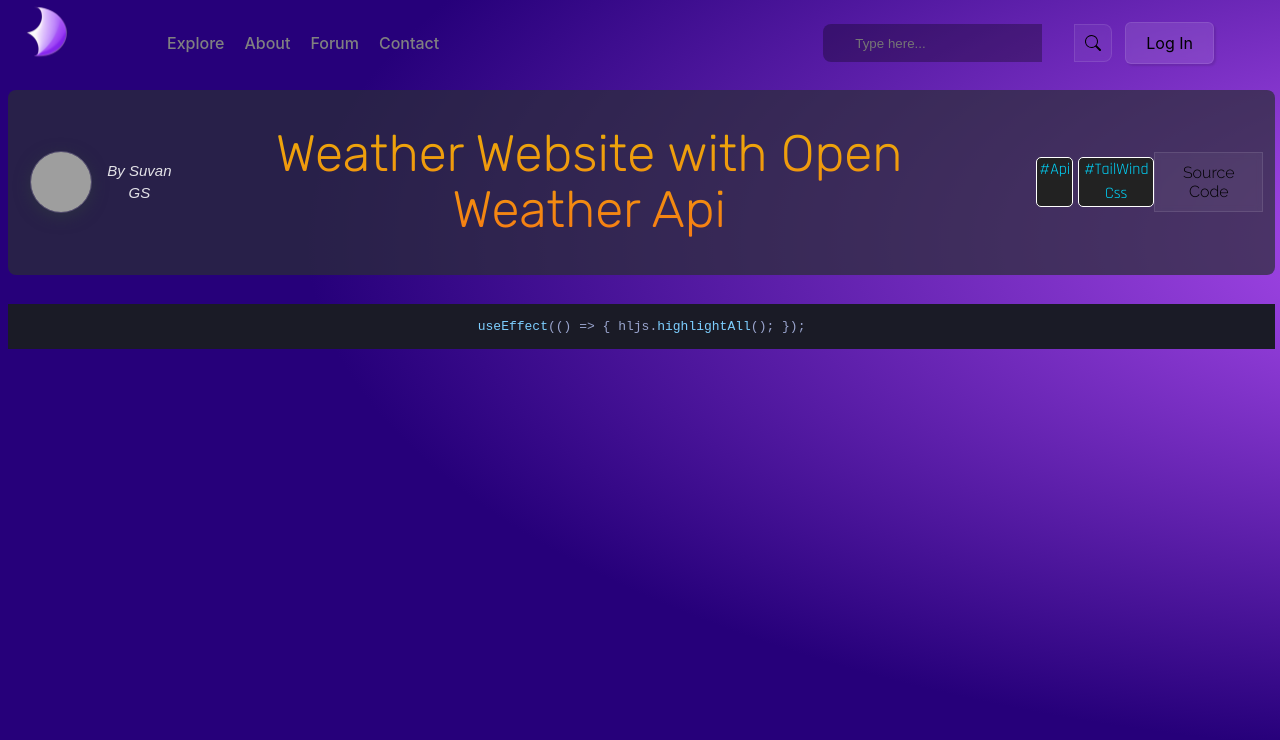
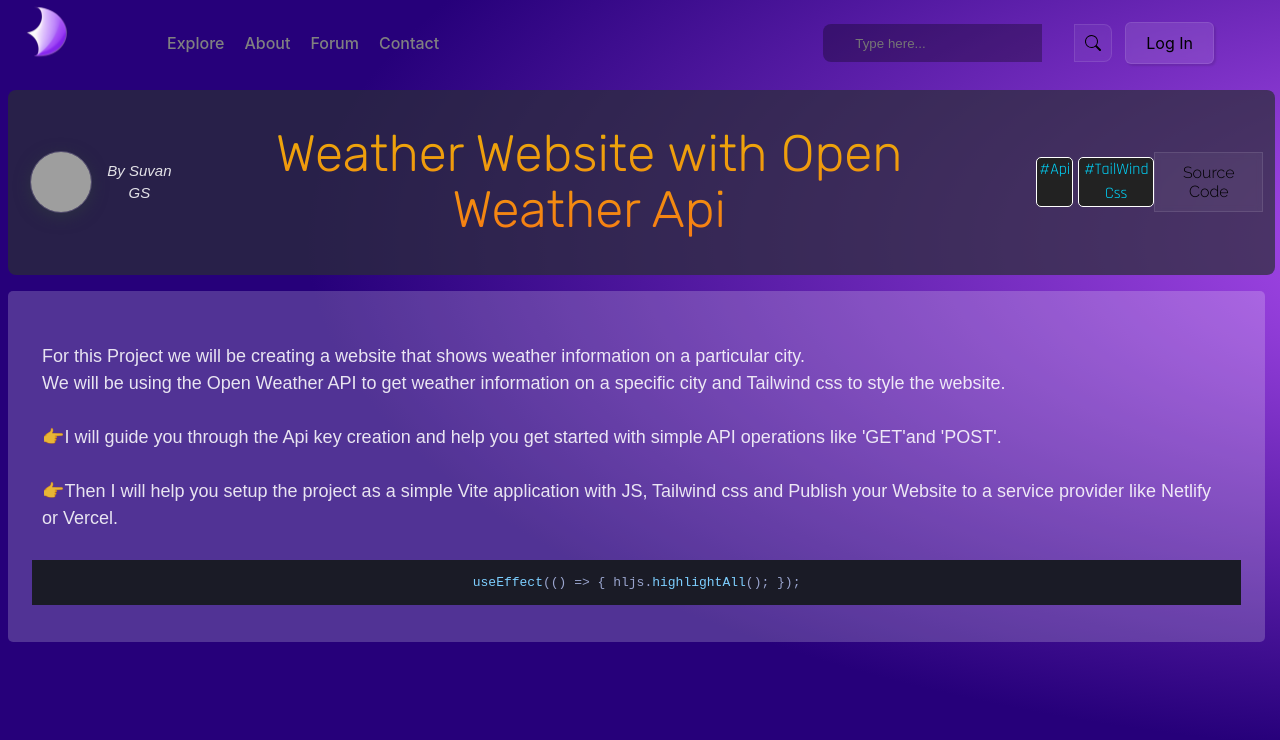
Before and after one commit to greeenboi/courses-website, a React (Vite) app: page /Weather in a window 1280 px wide. Shown: the top 740 px of the page. Built offline with nearby package versions, Linux system fonts and the light colour scheme; grey boxes are pictures that could not be loaded; a web font is replaced by a local one.

Commit message:
added basic introduction to the website

```diff
--- a/src/courses/Weatherweb.jsx
+++ b/src/courses/Weatherweb.jsx
@@ -51,6 +51,14 @@ const Img = styled.img`
     border: 4px solid rgba(255,255,255,0.2);
   }
 `
+const Card = styled.div`
+  width:fit-content;
+  height: fit-content;
+  padding: 1.5rem;
+  margin: 0px 10px 10px 0px;
+  background-color:rgba(255,255,255,0.2);
+  border-radius: 5px;
+`
 
 const Title = styled.h1`
   background-image: linear-gradient(to top,var(--tw-gradient-stops));
@@ -75,12 +83,12 @@ const Text1 = styled.p`
   gap:15px;
   justify-content:space-between;
 `
-const Text = styled.p`
+const Text2 = styled.p`
   font-size:18px;
   padding:10px;
   font-family:'Sofia Sans', sans-serif;
   font-weight:300;
-
+  text-align:left;
 `
 
 const Button = styled.button`
@@ -138,11 +146,20 @@ const Weather = () => {
             </List>
             <Button onClick={() => window.open('https://github.com/greeenboi/weather-website')}>Source Code</Button>
           </Pcard>
+          <Card>
+            <Text2>
+              For this Project we will be creating a website that shows weather information on a particular city.<br />
+              We will be using the Open Weather API to get weather information on a specific city and Tailwind css to style the website.
+              <br /><br />
+              👉I will guide you through the Api key creation and help you get started with simple API operations like 'GET'and 'POST'. <br /><br />
+              👉Then I will help you setup the project as a simple Vite application with JS, Tailwind css and Publish your Website to a service provider like Netlify or Vercel.
+            </Text2>
             <div>
             <pre>
               <code className="language-javascript">{`useEffect(() => { hljs.highlightAll(); });`}</code>
             </pre>
             </div>
+          </Card>
         </Container>
     </Section>
   )
```
Lines whose indentation alone changed are shown as unchanged.
